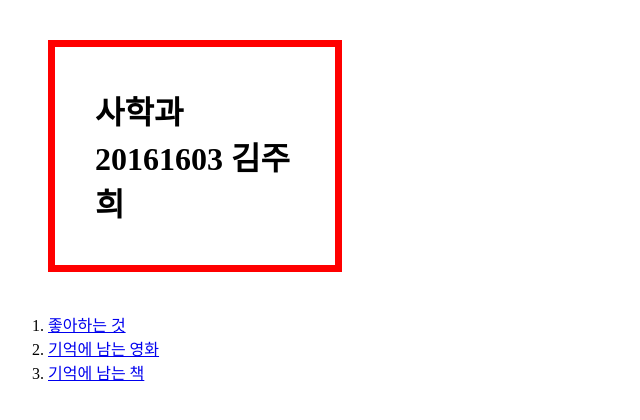
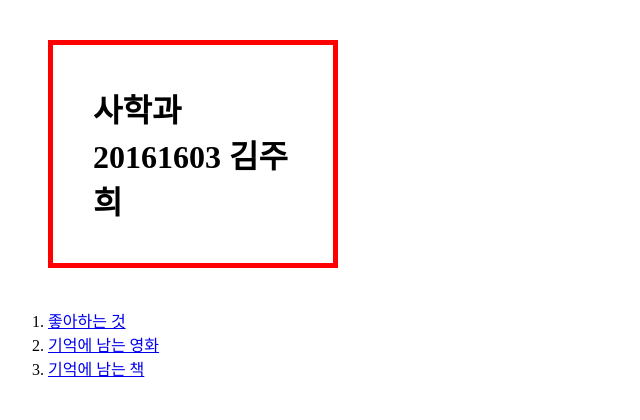
Before and after one commit to h20161603/h20161603.github.io, a plain HTML site: page index.html in a window 1280 px wide. Shown: the whole page, without its empty margins (0-640 px from the left). Drawn offline with Linux system fonts and the light colour scheme.

Commit message:
Update index.html

```diff
--- a/index.html
+++ b/index.html
@@ -5,7 +5,7 @@
     <title>사학과김주희</title>
     <style>
       h1{
-        border:7px solid red;
+        border:5px solid red;
         padding:40px;
         margin:40px;
         display:block;
```
